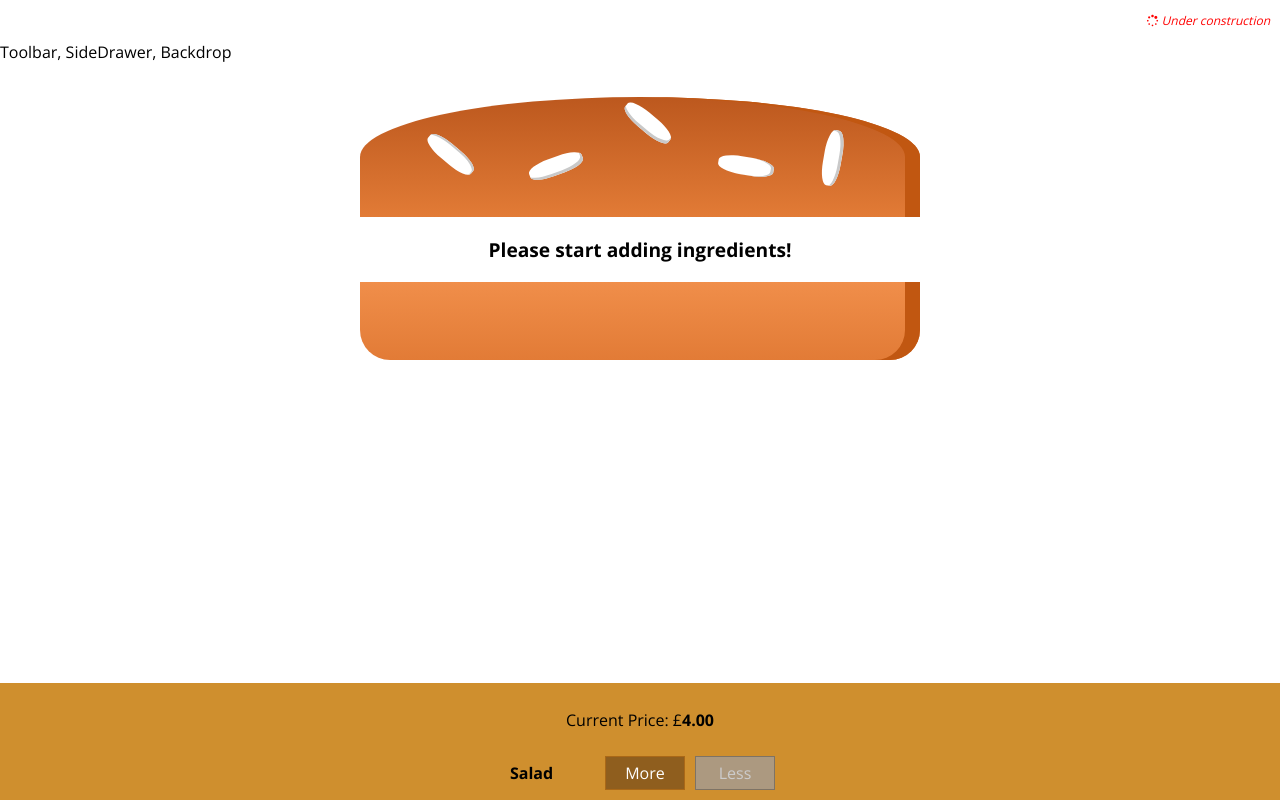
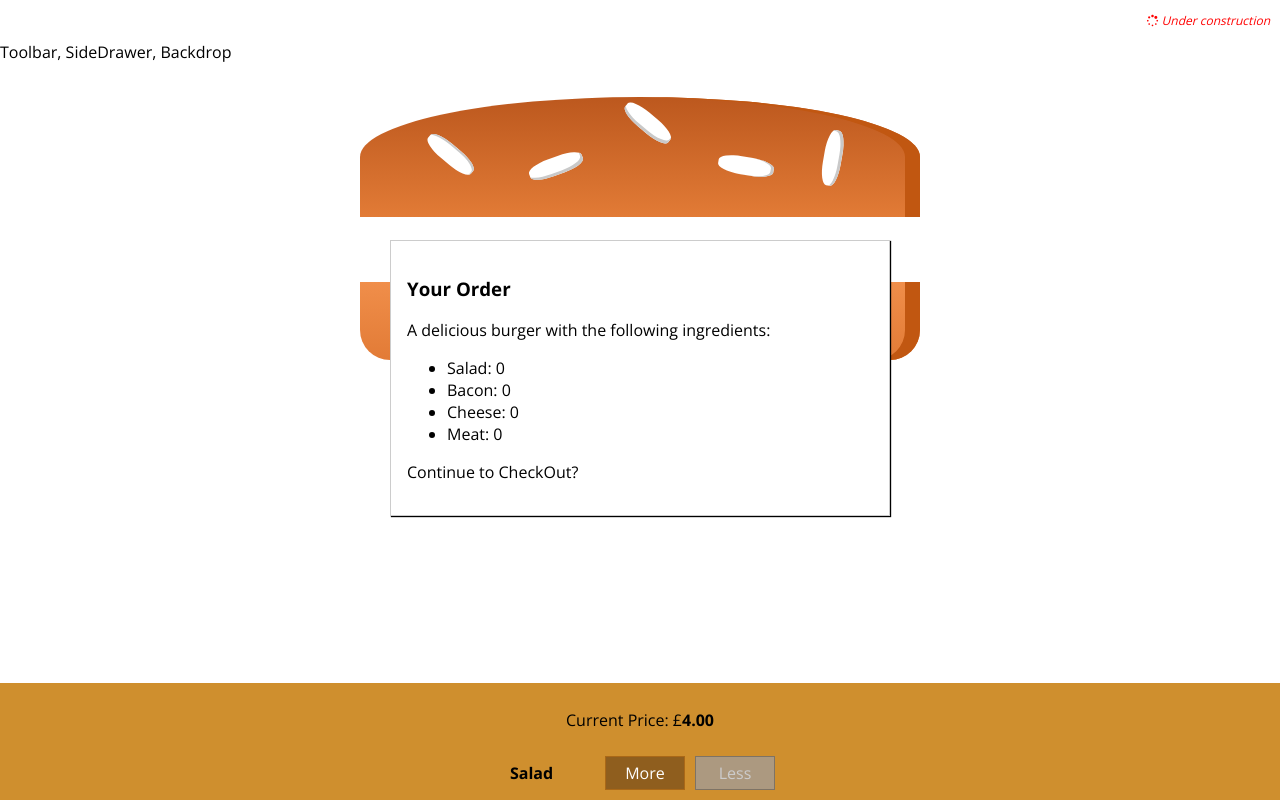
Before and after one commit to manuel-valles/make-a-burger, a React app: page / in a window 1280 px wide. Shown: the top 800 px of the page. Built offline with nearby package versions, Linux system fonts and the light colour scheme.

Commit message:
Order Summary Modal

```diff
--- a/src/components/Burger/Burger.css
+++ b/src/components/Burger/Burger.css
@@ -5,6 +5,10 @@
     font-weight: bold;
     font-size: 1.2rem;
     overflow: auto;
+}
+
+.Burger p{
+    text-align: center;
 }
 
 @media (min-width: 500px) and (min-height: 400px){
--- a/src/components/Burger/BurgerIngredient/BurgerIngredient.css
+++ b/src/components/Burger/BurgerIngredient/BurgerIngredient.css
@@ -111,7 +111,3 @@
     background: linear-gradient(#bf3813, #c45e38);
     margin: 2% auto;
 }
-
-p{
-    text-align: center;
-}
--- /dev/null
+++ b/src/components/Burger/OrderSummary/OrderSummary.js
@@ -0,0 +1,25 @@
+import React from 'react';
+import Auxiliar from '../../../hoc/Auxiliar';
+
+const orderSummary = props => {
+    const ingredientsSummary =  Object.keys(props.ingredients)
+        .map(igKey=>{
+            return (
+                <li key={igKey}>
+                    <span style={{textTransform: 'capitalize'}}>{igKey}</span>: {props.ingredients[igKey]}
+                </li>
+            );
+        });
+    return (
+        <Auxiliar>
+            <h3>Your Order</h3>
+            <p>A delicious burger with the following ingredients:</p>
+            <ul>
+                {ingredientsSummary}
+            </ul>
+            <p>Continue to CheckOut?</p>
+        </Auxiliar>
+    );
+}
+
+export default orderSummary;
--- /dev/null
+++ b/src/components/UI/Modal/Modal.css
@@ -0,0 +1,20 @@
+.Modal {
+    position: fixed;
+    z-index: 500;
+    background-color: white;
+    width: 70%;
+    border: 1px solid #ccc;
+    box-shadow: 1px 1px 1px black;
+    padding: 16px;
+    left: 15%;
+    top: 30%;
+    box-sizing: border-box;
+    transition: all 0.3s ease-out;
+}
+
+@media (min-width: 600px) {
+    .Modal {
+        width: 500px;
+        left: calc(50% - 250px);
+    }
+}
--- /dev/null
+++ b/src/components/UI/Modal/Modal.js
@@ -0,0 +1,10 @@
+import React from 'react';
+import styles from './Modal.css';
+
+const modal = props => (
+    <div className={styles.Modal}>
+        {props.children}
+    </div>
+);
+
+export default modal;
--- a/src/containers/BurgerBuilder/BurgerBuilder.js
+++ b/src/containers/BurgerBuilder/BurgerBuilder.js
@@ -2,6 +2,8 @@
 import Auxiliar from '../../hoc/Auxiliar';
 import Burger from '../../components/Burger/Burger';
 import BuildControls from '../../components/Burger/BuildControls/BuildControls';
+import Modal from '../../components/UI/Modal/Modal';
+import OrderSummary from '../../components/Burger/OrderSummary/OrderSummary';
 
 const INGREDIENT_PRICES = {
     salad: 0.5,
@@ -22,7 +24,7 @@
         purchasable: false
     };
 
-    updatePuchaseState(ingredients){
+    updatePurchaseState(ingredients){
         const sum = Object.keys(ingredients)
             .map(igKey=>ingredients[igKey])
             .reduce((sum, el) => {
@@ -43,7 +45,7 @@
         const newPrice = oldPrice + priceAddition;
 
         this.setState({totalPrice: newPrice, ingredients: updatedIngredients});
-        this.updatePuchaseState(updatedIngredients);
+        this.updatePurchaseState(updatedIngredients);
     }
 
     removeIngredientHandler = type => {
@@ -59,7 +61,7 @@
             const newPrice = oldPrice - priceDeduction;
 
             this.setState({totalPrice: newPrice, ingredients: updatedIngredients});
-            this.updatePuchaseState(updatedIngredients);
+            this.updatePurchaseState(updatedIngredients);
         }
     }
     render(){
@@ -71,6 +73,9 @@
         }
         return (
             <Auxiliar>
+                <Modal>
+                    <OrderSummary ingredients={this.state.ingredients}/>
+                </Modal>
                 <Burger ingredients={this.state.ingredients}/>
                 <BuildControls
                     ingredientAdded={this.addIngredientHandler}
```
Also changed, not shown: src/components/UI/Backdrop/Backdrop.js (added).
